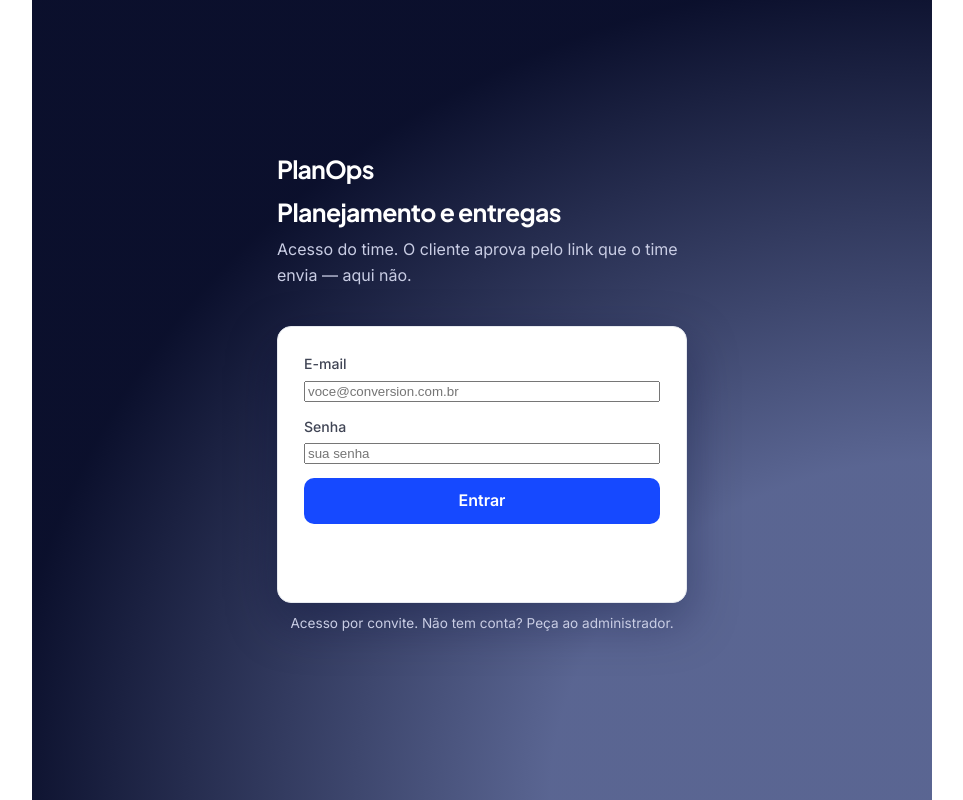
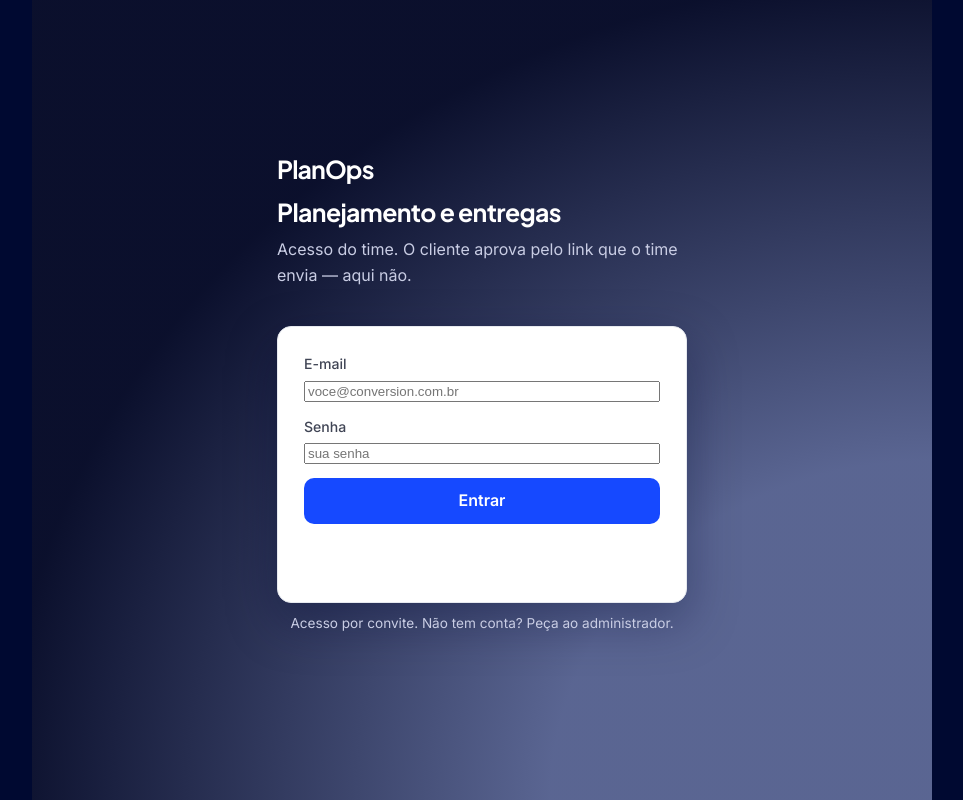
Before and after one commit to fsemeneze/Case_tecnico_Conversion, a Next.js app: page /login in a window 1280 px wide. Shown: the whole page, without its empty margins (158-1121 px from the left). Built offline with nearby package versions, Linux system fonts and the light colour scheme.

Commit message:
Login cobre a tela inteira com a cor de fundo

```diff
--- a/app/globals.css
+++ b/app/globals.css
@@ -630,8 +630,14 @@ footer {
   margin-top: 2px;
 }
 
+/* A cor do login cobre a tela inteira, inclusive as bordas do viewport. */
+body:has(.login) {
+  background: #000931;
+}
+
 .login {
   min-height: 100vh;
+  min-height: 100dvh;
   display: grid;
   place-items: center;
   padding: 24px;
```
